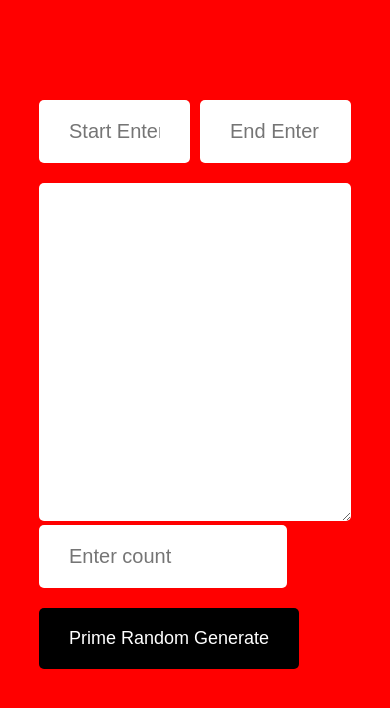
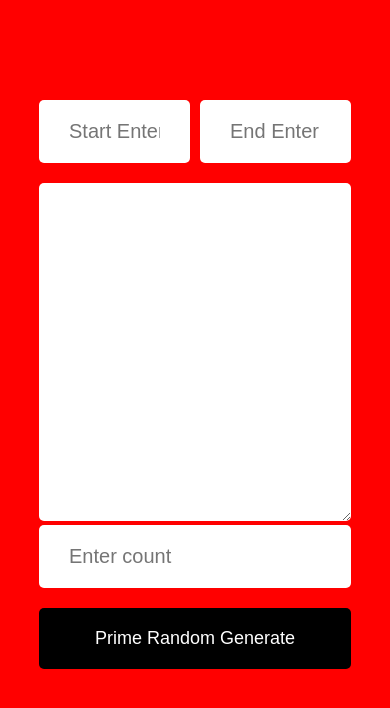
Before and after one commit to ZalaManish187/Generate_Random_Prime_Number, a plain HTML site: page index.html in a window 390 px wide. Drawn offline with Linux system fonts and the light colour scheme.

Commit message:
update to css

```diff
--- a/index.html
+++ b/index.html
@@ -18,8 +18,11 @@
             </div>
 
             <textarea name="" id="prime" rows="10" cols=" 50"></textarea>
-            <input type="text" name="" placeholder="Enter count" id="count">
+            <div class="number">
+                  <input type="text" name="" placeholder="Enter count" id="count">
             <button onclick="primeNum()">Prime Random Generate</button>
+            </div>
+
 
 
 
--- a/style.css
+++ b/style.css
@@ -71,4 +71,14 @@ button:active {
         justify-content: center;
         align-items: center;
     }
+
+    #count{
+        width:100%;
+        max-width: 100%;
+
+    }
+    button{
+        width:100%;
+        max-width: 100%;
+    }
 }
```
